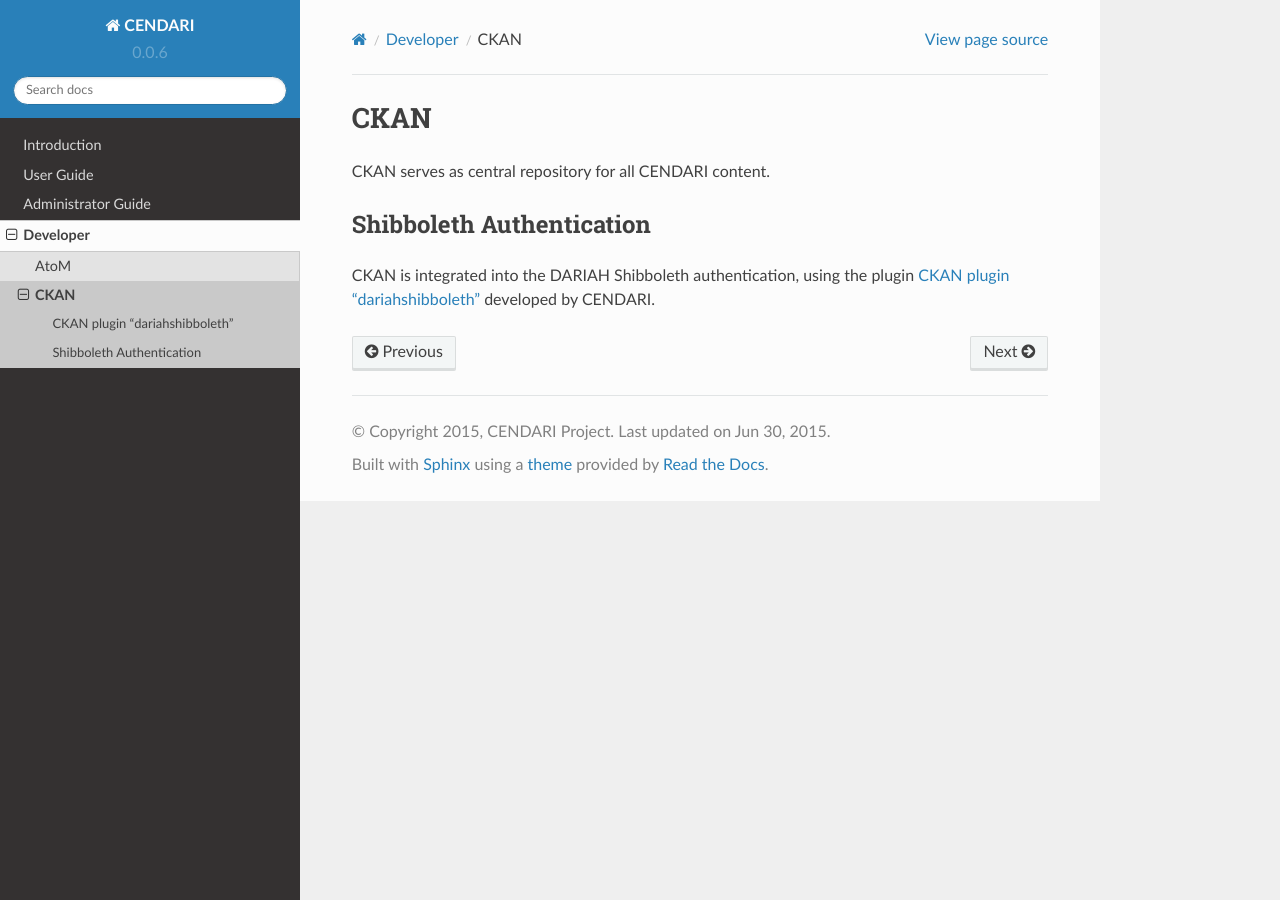
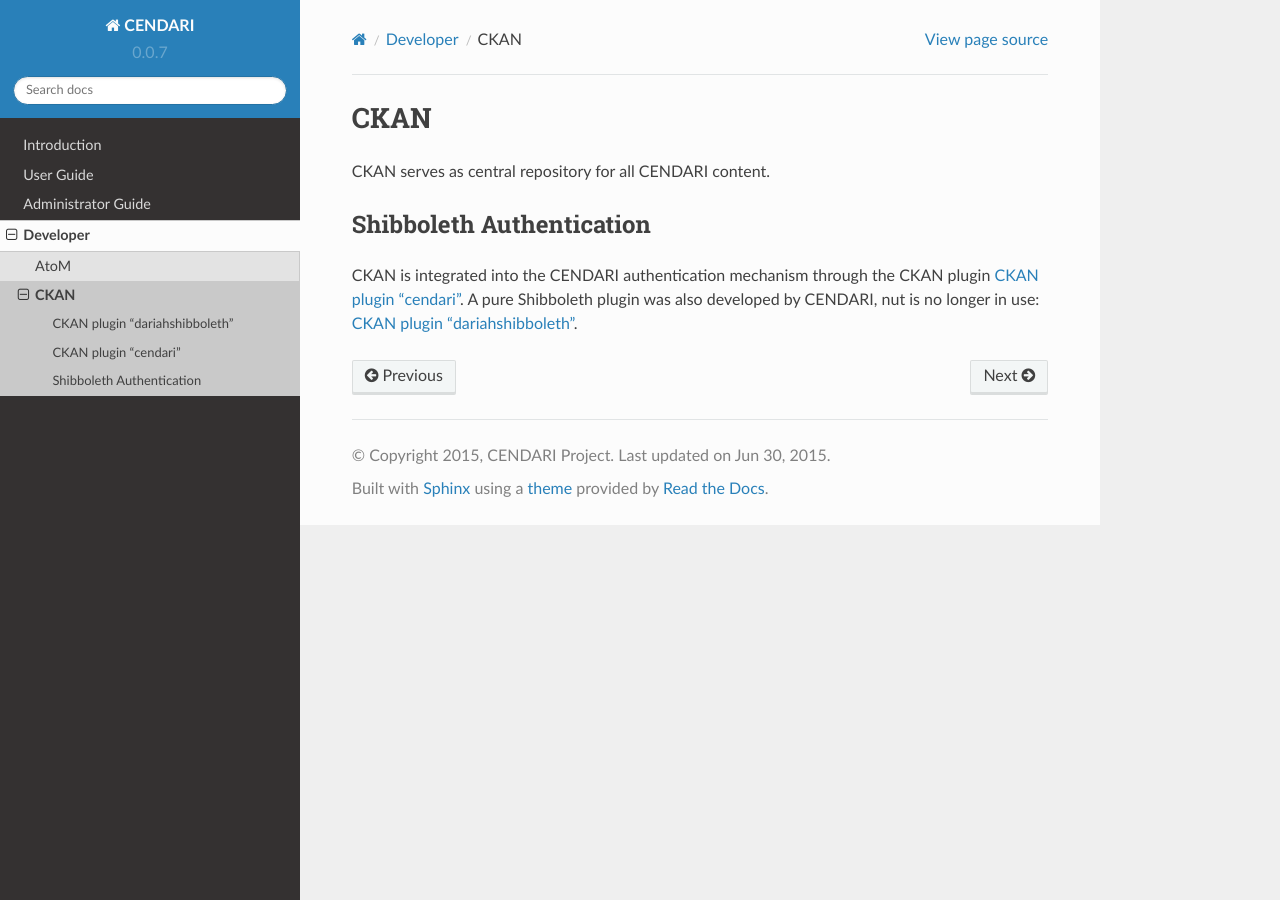
Before and after one commit to CENDARI/documentation, a Sphinx documentation site: the page built from source/developer/ckan.rst, in a window 1280 px wide. Built offline with Sphinx 7.4.7 and the Read the Docs theme 2.0.0, drawn with Linux system fonts in a browser that asks for light colours; pages that are not in the unit, such as notebooks, are missing from menus.

Commit message:
include new CKAN auth extension

```diff
--- a/source/conf.py
+++ b/source/conf.py
@@ -58,7 +58,7 @@
 # built documents.
 #
 # DEFINE FULL VERSION AND RELEASE
-version = '0.0.6'
+version = '0.0.7'
 get_cendari_release = os.environ.get('CENDARI_RELEASE', None)
 if get_cendari_release != None:
     release = os.environ.get('CENDARI_RELEASE')
@@ -353,3 +353,4 @@
 if get_cendari_include_submodule_docs != None:
     include_submodule_docs = True
     sys.path.insert(0, os.path.abspath('../submodules/ckanext-dariahshibboleth/ckanext'))
+    sys.path.insert(0, os.path.abspath('../submodules/ckanext-cendari/ckanext'))
--- a/source/developer/ckan.rst
+++ b/source/developer/ckan.rst
@@ -8,10 +8,12 @@
    :maxdepth: 1
 
    ckan/shibboleth
+   ckan/cendari
 
 
 Shibboleth Authentication
 -------------------------
 
-CKAN is integrated into the DARIAH Shibboleth authentication,
-using the plugin :doc:`ckan/shibboleth` developed by CENDARI.
+CKAN is integrated into the CENDARI authentication mechanism through
+the CKAN plugin :doc:`ckan/cendari`.
+A pure Shibboleth plugin was also developed by CENDARI, nut is no longer in use: :doc:`ckan/shibboleth`.
```
Also changed, not shown: source/developer/ckan/cendari.rst (added, +42 -0 lines), .gitmodules.
